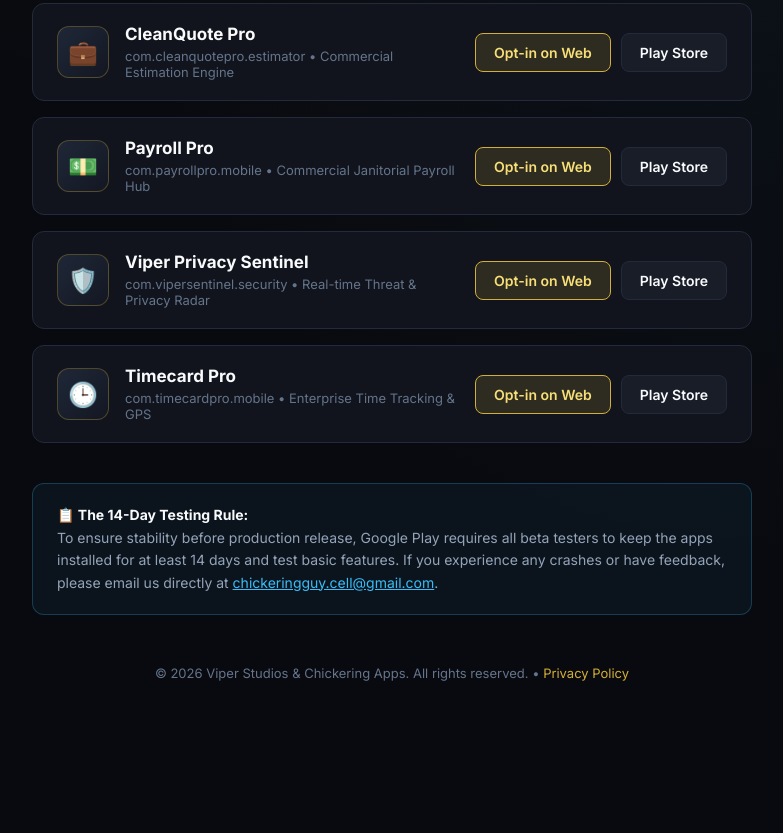
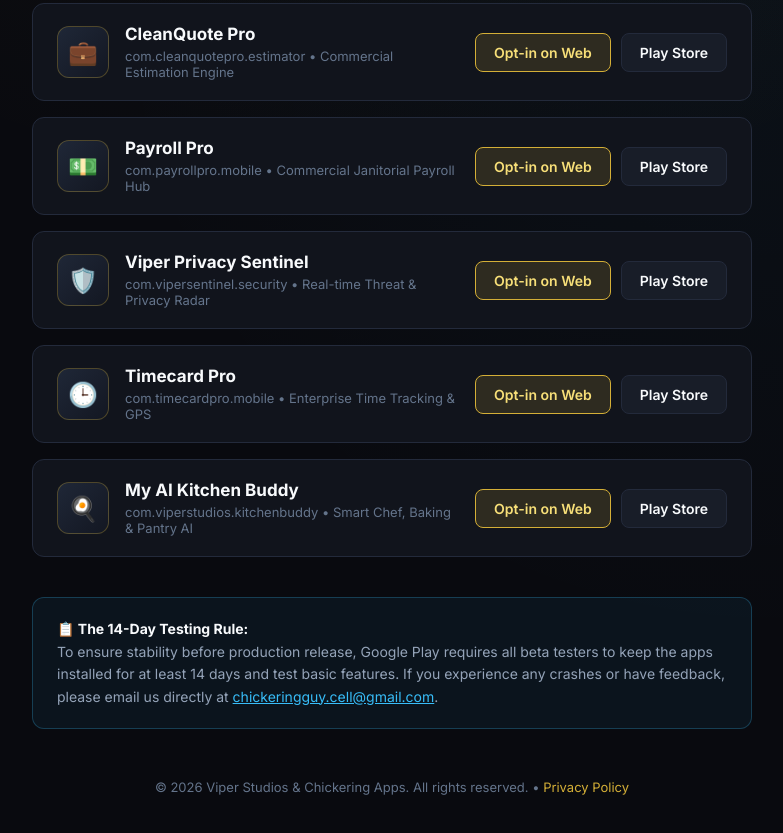
Before and after one commit to chickeringguycell-dotcom/chickeringguycell-dotcom.github.io, a plain HTML site: page beta.html in a window 1280 px wide. Shown: the part 934-1767 px from the top of the page, without its empty margins (248-1031 px from the left). Before the commit the page ends 1695 px from the top, so only its background shows below. Drawn offline with Linux system fonts and the light colour scheme.

Commit message:
Add My AI Kitchen Buddy to closed beta portal

```diff
--- a/beta.html
+++ b/beta.html
@@ -433,6 +433,21 @@
                     <a href="https://play.google.com/store/apps/details?id=com.timecardpro.mobile" target="_blank" class="optin-btn">Play Store</a>
                 </div>
             </div>
+
+            <!-- App 8: My AI Kitchen Buddy -->
+            <div class="app-card">
+                <div class="app-info">
+                    <div class="app-icon">🍳</div>
+                    <div class="app-details">
+                        <h3>My AI Kitchen Buddy</h3>
+                        <p>com.viperstudios.kitchenbuddy • Smart Chef, Baking & Pantry AI</p>
+                    </div>
+                </div>
+                <div class="app-actions">
+                    <a href="https://play.google.com/apps/testing/com.viperstudios.kitchenbuddy" target="_blank" class="optin-btn primary">Opt-in on Web</a>
+                    <a href="https://play.google.com/store/apps/details?id=com.viperstudios.kitchenbuddy" target="_blank" class="optin-btn">Play Store</a>
+                </div>
+            </div>
         </div>
     </div>
 
```
